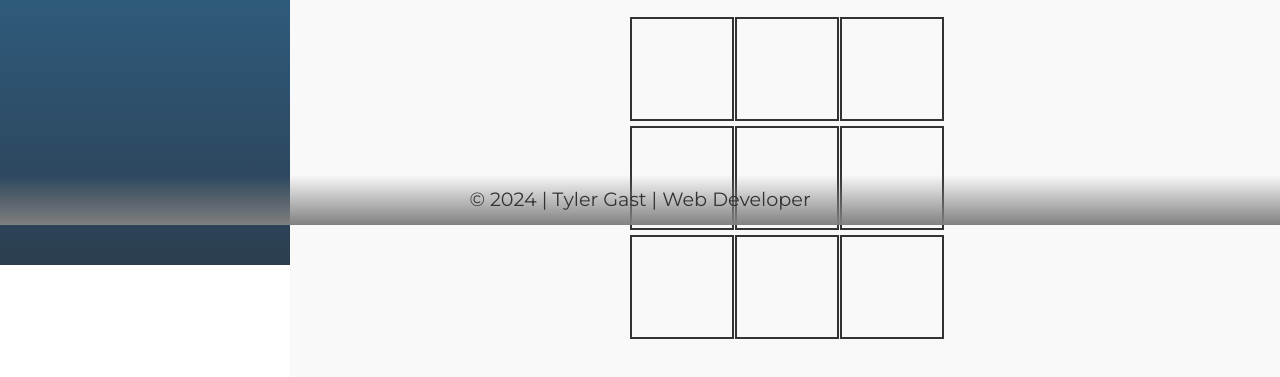
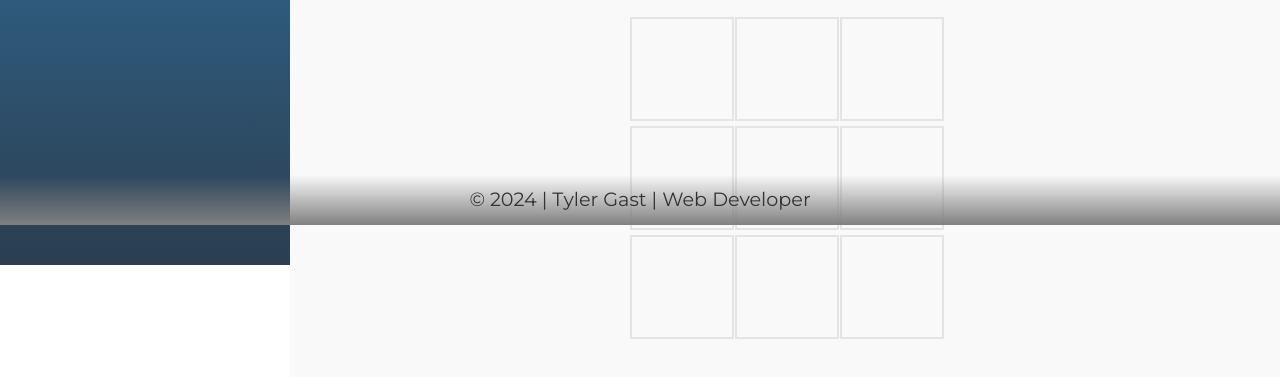
Before and after one commit to tgast2/sampleWebsite, a plain HTML site: page frontend/html/tictactoe.html in a window 1280 px wide. Shown: the part 575-952 px from the top of the page. Drawn offline with Linux system fonts and the light colour scheme; no server answers.

Commit message:
Little tweak to tictactoe

```diff
--- a/frontend/css/tictactoe.css
+++ b/frontend/css/tictactoe.css
@@ -5,6 +5,12 @@
     grid-gap: 5px;
     margin: 20px auto;
     justify-content: center;
+    transition: opacity 1.5s ease;
+}
+
+.board.disabled {
+    opacity: 0.1; /* Makes the board faded */
+    pointer-events: none; /* Disables clicks on the board */
 }
 
 .selection {
--- a/frontend/javaScript/tictactoe.js
+++ b/frontend/javaScript/tictactoe.js
@@ -1,4 +1,8 @@
 document.addEventListener('DOMContentLoaded', fetchStats);
+
+document.addEventListener("DOMContentLoaded", () => {
+    board.classList.add("disabled");
+});
 
 const cells = document.querySelectorAll("[data-cell]");
 const board = document.querySelector(".board");
@@ -51,6 +55,9 @@ restartButton.addEventListener("click", () => {
 
     message.classList.remove("show");
 
+    // Reset board to disabled
+    board.classList.add("disabled");
+
     // Reset buttons
     xButton.classList.remove("selected");
     oButton.classList.remove("selected");
@@ -65,6 +72,7 @@ restartButton.addEventListener("click", () => {
     currentTurn = "x"; // Reset turn
     setBoardHoverClass();
 });
+
 
 
 // Choose Difficulty
@@ -104,7 +112,11 @@ function setDifficultySelection(selectedDifficulty) {
 
 function startGame(level) {
     levelDifficulty = level;
-    currentTurn = humanClass; // Ensure user starts first
+    currentTurn = humanClass; // Ensure the user starts first
+
+    // Enable the board
+    board.classList.remove("disabled");
+
     cells.forEach((cell) => {
         cell.classList.remove("x", "o");
         cell.removeEventListener("click", handleClick);
@@ -115,6 +127,7 @@ function startGame(level) {
     board.classList.remove("hidden");
     setBoardHoverClass();
 }
+
 
 function handleClick(e) {
     const cell = e.target;
```
